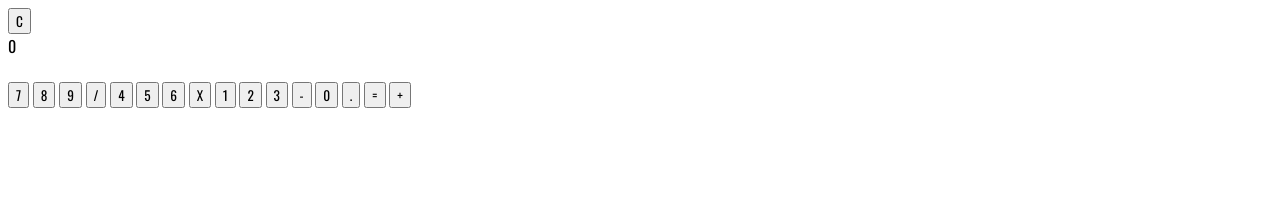
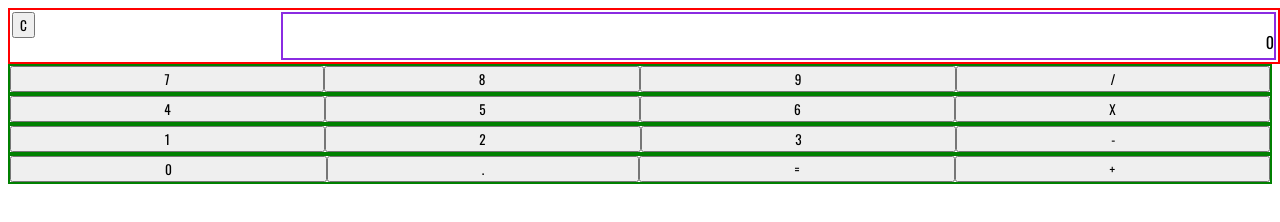
Before and after one commit to Momentum-Team-18/js-calculator-SLehew, a plain HTML site: page index.html in a window 1280 px wide. Drawn offline with nearby package versions, Linux system fonts and the light colour scheme.

Commit message:
added click functionality to number and operators. clear and = still need work

```diff
--- a/index.html
+++ b/index.html
@@ -8,27 +8,38 @@
     <link rel="stylesheet" href="main.js" />
     <title>Calculator</title>
   </head>
-  <body>
-    <main class="calculatorTop">
-      <button class="clear">C</button>
-      <div class="answerBox">0</div>
-      <br />
-      <button>7</button>
-      <button>8</button>
-      <button>9</button>
-      <button>/</button>
-      <button>4</button>
-      <button>5</button>
-      <button>6</button>
-      <button>X</button>
-      <button>1</button>
-      <button>2</button>
-      <button>3</button>
-      <button>-</button>
-      <button>0</button>
-      <button>.</button>
-      <button>=</button>
-      <button>+</button>
-    </main>
+  <body id="calculatorContainer">
+    <div class="topRow">
+      <div class="clear">
+        <button>C</button>
+      </div>
+      <div class="answerBox">
+        <p>0</p>
+      </div>
+    </div>
+    <div class="buttonRows">
+      <button class="numButton">7</button>
+      <button class="numButton">8</button>
+      <button class="numButton">9</button>
+      <button class="divButton">/</button>
+    </div>
+    <div class="buttonRows">
+      <button class="numButton">4</button>
+      <button class="numButton">5</button>
+      <button class="numButton">6</button>
+      <button class="multiplyButton">X</button>
+    </div>
+    <div class="buttonRows">
+      <button class="numButton">1</button>
+      <button class="numButton">2</button>
+      <button class="numButton">3</button>
+      <button class="subtractButton">-</button>
+    </div>
+    <div class="buttonRows">
+      <button class="numButton">0</button>
+      <button class="numButton">.</button>
+      <button class="equalsButton">=</button>
+      <button class="addButton">+</button>
+    </div>
   </body>
 </html>
--- a/main.css
+++ b/main.css
@@ -2,14 +2,62 @@
 
 html * {font-family: Oswald, Georgia, serif}
 
-body {
-    display: flex;
+.calculatorContainer {
+    border: 5px solid blue;
+
 }
 
-.calculatorTop {
-    flex-direction: row;
+.topRow {
+    display: flex;
+    justify-content: flex-start;
+    flex-wrap: nowrap;
+    padding: 2px;
+    height: 3rem;
+    width: 100%;
+    border: 2px solid red;
+
 }
 
 .clear {
+    justify-content: flex-start;
+    flex-grow: 1;
 
 }
+.answerBox {
+    text-align: right;
+    border: 2px solid blueviolet;
+    align-content: end;
+    flex-grow: 4;
+
+}
+
+.buttonRows {
+    display: flex;
+    flex-grow: 1;
+    border: 2px solid green;
+
+}
+
+.numButton {
+    flex-grow: 1;
+}
+
+.divButton {
+    flex-grow: 1;
+}
+
+.multiplyButton {
+    flex-grow: 1;
+}
+
+.subtractButton {
+    flex-grow: 1;
+}
+
+.equalsButton {
+    flex-grow: 1;
+}
+
+.addButton {
+    flex-grow: 1;
+}
```
